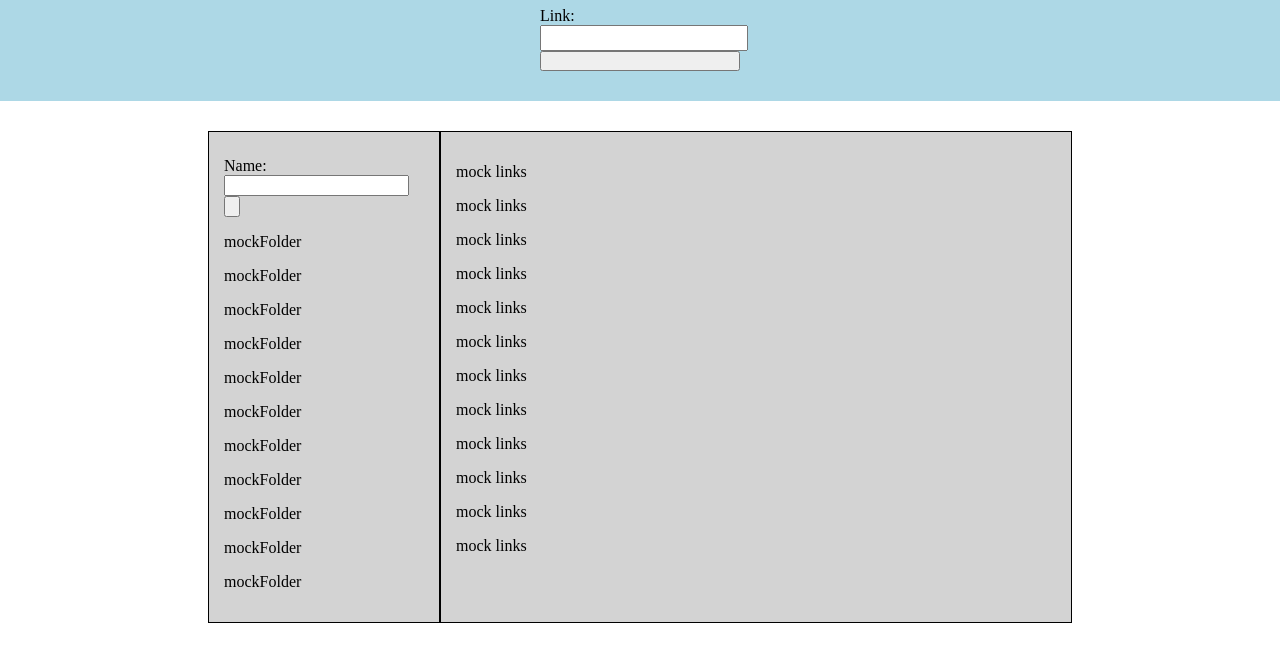
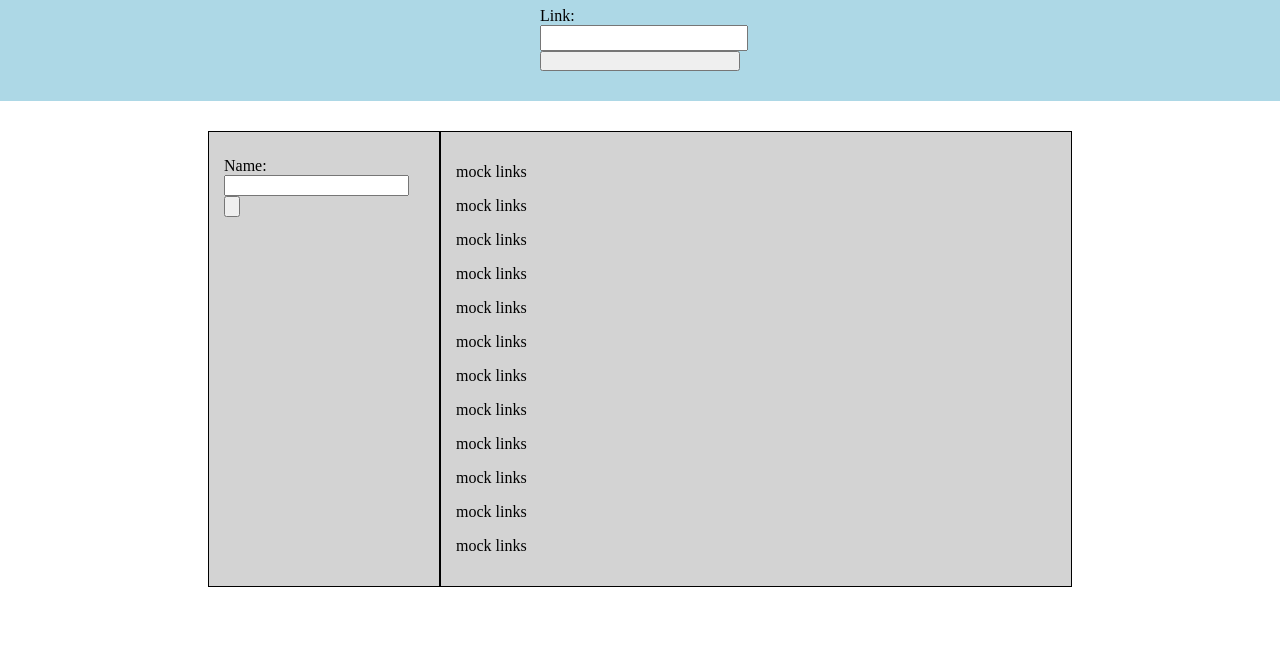
Before and after one commit to jsullivan5/jet-fuel, a plain HTML site: page public/index.html in a window 1280 px wide. Shown: the part 142-800 px from the top of the page. Drawn offline with nearby package versions, Linux system fonts and the light colour scheme.

Commit message:
Add working post folder name with display to page.

```diff
--- a/public/index.html
+++ b/public/index.html
@@ -36,17 +36,8 @@
               <input id="folder-submit" type="submit" name="name" value="">
             </label>
           </form>
-          <p>mockFolder</p>
-          <p>mockFolder</p>
-          <p>mockFolder</p>
-          <p>mockFolder</p>
-          <p>mockFolder</p>
-          <p>mockFolder</p>
-          <p>mockFolder</p>
-          <p>mockFolder</p>
-          <p>mockFolder</p>
-          <p>mockFolder</p>
-          <p>mockFolder</p>
+          <div id="folders-display">
+          </div>
         </section>
         <section id="user-links">
           <p>mock links</p>
--- a/public/scripts.js
+++ b/public/scripts.js
@@ -35,10 +35,11 @@ const handleFolderSubmit = (event) => {
     headers: { "Content-Type": "application/json" }
   })
   .then(response => response.json())
-  .then(data => console.log(data))
+  .then(data => {
+    console.log(data);
+    $('#folders-display').prepend(`<p>${data.name}</p>`)
+  })
   .catch(error => console.log(error))
 }
 
-
-
 $('#folder-submit').click(handleFolderSubmit)
--- a/server.js
+++ b/server.js
@@ -30,9 +30,10 @@ app.post('/api/v1/folders', (request, response) => {
     }
   }
 
-  database('folders').insert(newFolder, 'id')
+  database('folders').insert(newFolder, 'name')
     .then(folder => {
-      response.status(201).json({ id: folder[0] })
+      console.log(folder)
+      response.status(201).json({ name: folder[0] })
     })
     .catch(error => {
       response.status(500).json({ error })
```
